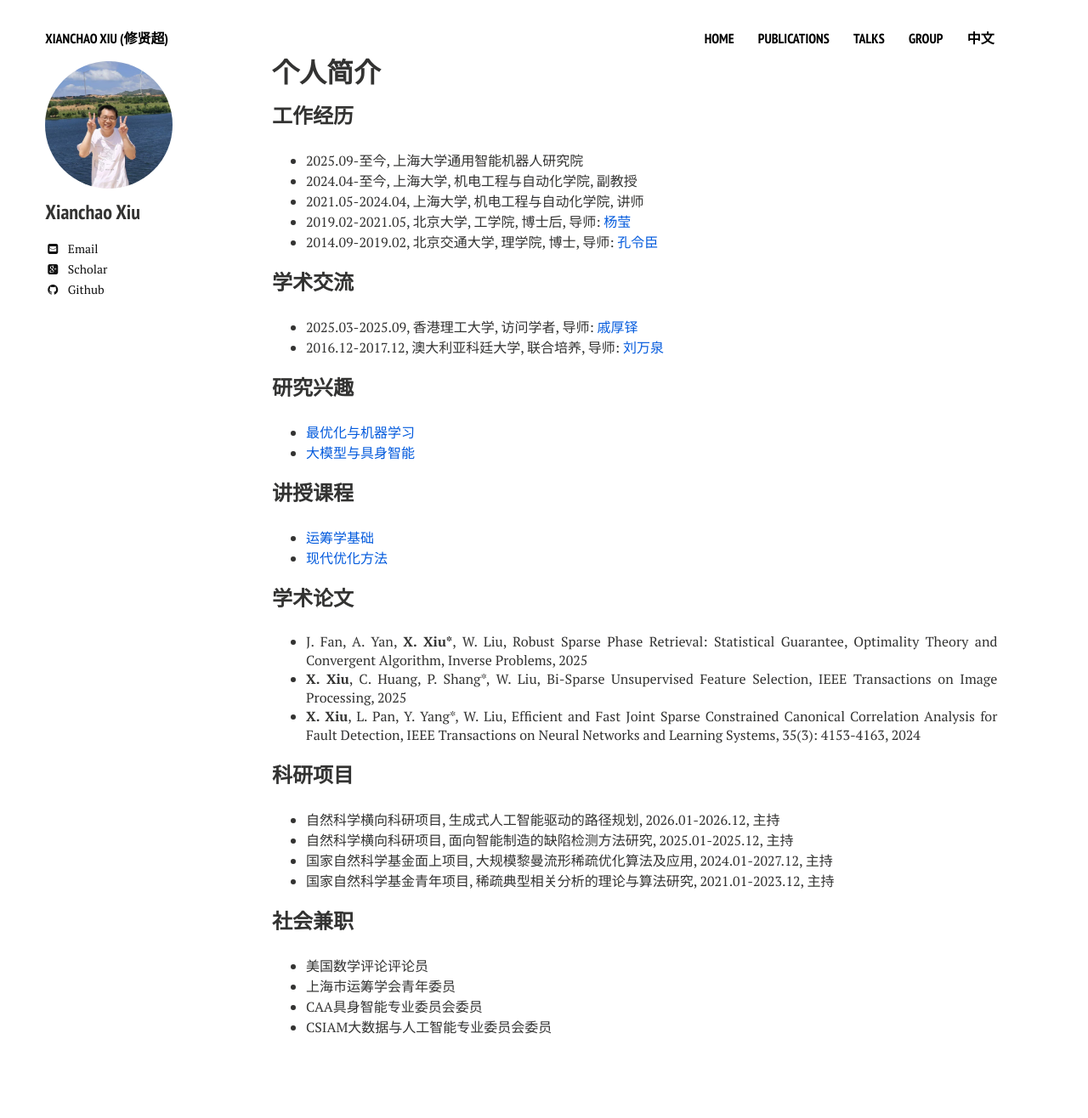
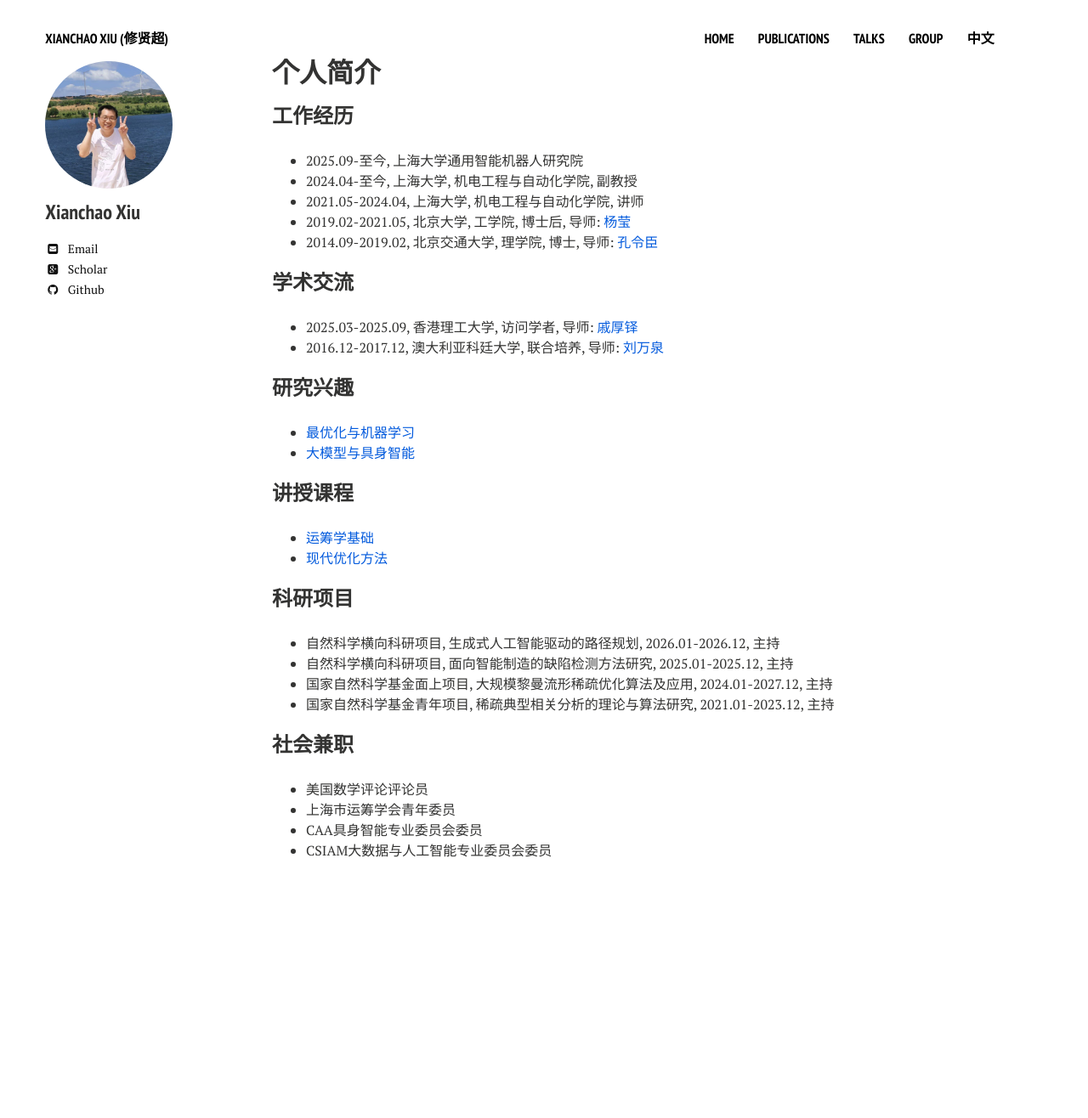
Before and after one commit to xianchaoxiu/xianchaoxiu.github.io, a Jekyll site: the page built from chinese/index.md, in a window 1280 px wide. Shown: the whole page at 85% size. Built offline with Jekyll 4.4.1, drawn with Linux system fonts in a browser that asks for light colours; nearby versions of some CDN libraries; after the commit the page ends 1108 px from its top, so only the background shows below that.

Commit message:
Update index.md

```diff
--- a/chinese/index.md
+++ b/chinese/index.md
@@ -30,12 +30,6 @@ share: false
 * <a href="https://xianchaoxiu.github.io/chinese/course/OPT/" class="textlink" target="_blank"> 现代优化方法 </a><br>
 
 
-### 学术论文
-* J. Fan, A. Yan, <b>X. Xiu*</b>, W. Liu, Robust Sparse Phase Retrieval: Statistical Guarantee, Optimality Theory and Convergent Algorithm, Inverse Problems, 2025 <br>
-* <b>X. Xiu</b>, C. Huang, P. Shang*, W. Liu, Bi-Sparse Unsupervised Feature Selection, IEEE Transactions on Image Processing, 2025 <br>
-* <b>X. Xiu</b>, L. Pan, Y. Yang*, W. Liu, Efficient and Fast Joint Sparse Constrained Canonical Correlation Analysis for Fault Detection, IEEE Transactions on Neural Networks and Learning Systems, 35(3): 4153-4163, 2024 <br>
-
-
 ### 科研项目
 * 自然科学横向科研项目, 生成式人工智能驱动的路径规划, 2026.01-2026.12, 主持 <br>
 * 自然科学横向科研项目, 面向智能制造的缺陷检测方法研究, 2025.01-2025.12, 主持<br>
```
